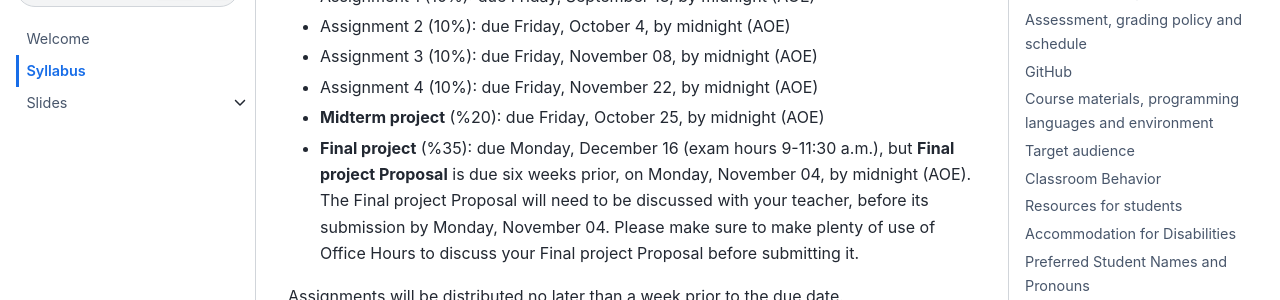
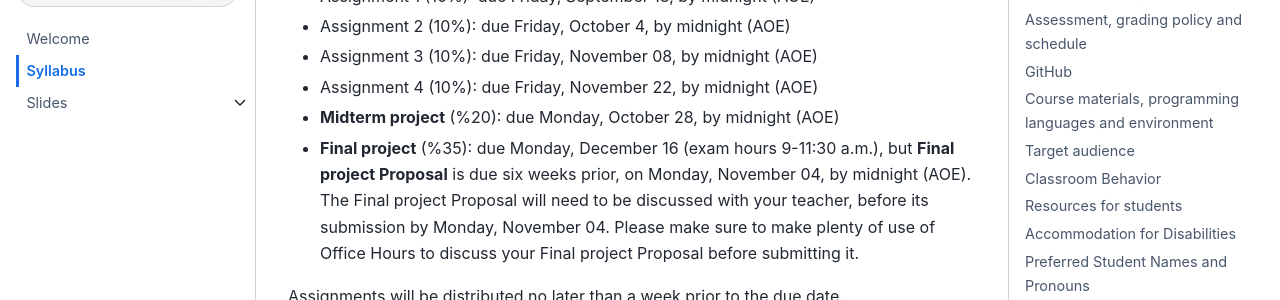
Before and after one commit to sdsu-comp526/fall24, a Jupyter Book: the page built from syllabus.md, in a window 1280 px wide and 900 px high, scrolled down 3640 px. Shown: the part 153-453 px from the top of the window. Built offline with Jupyter Book 1.0.4 settings and Sphinx 7.4.7 and the Sphinx Book theme 1.1.4, drawn with Linux system fonts in a browser that asks for light colours; pages that are not in the unit, such as notebooks, are missing from menus.

Commit message:
Update syllabus for new Midterm Project due date

```diff
--- a/syllabus.md
+++ b/syllabus.md
@@ -106,7 +106,7 @@ Grading breakdown:
 - Assignment 3 (10%): due Friday, November 08, by midnight (AOE)
 - Assignment 4 (10%): due Friday, November 22, by midnight (AOE)
 
-- **Midterm project** (%20): due Friday, October 25, by midnight (AOE)
+- **Midterm project** (%20): due Monday, October 28, by midnight (AOE)
 - **Final project** (%35): due Monday, December 16 (exam hours 9-11:30 a.m.), but **Final project Proposal** is due six weeks prior, on Monday, November 04, by midnight (AOE). The Final project Proposal will need to be discussed with your teacher, before its submission by Monday, November 04. Please make sure to make plenty of use of Office Hours to discuss your Final project Proposal before submitting it.
 
 Assignments will be distributed no later than a week prior to the due date.
```
